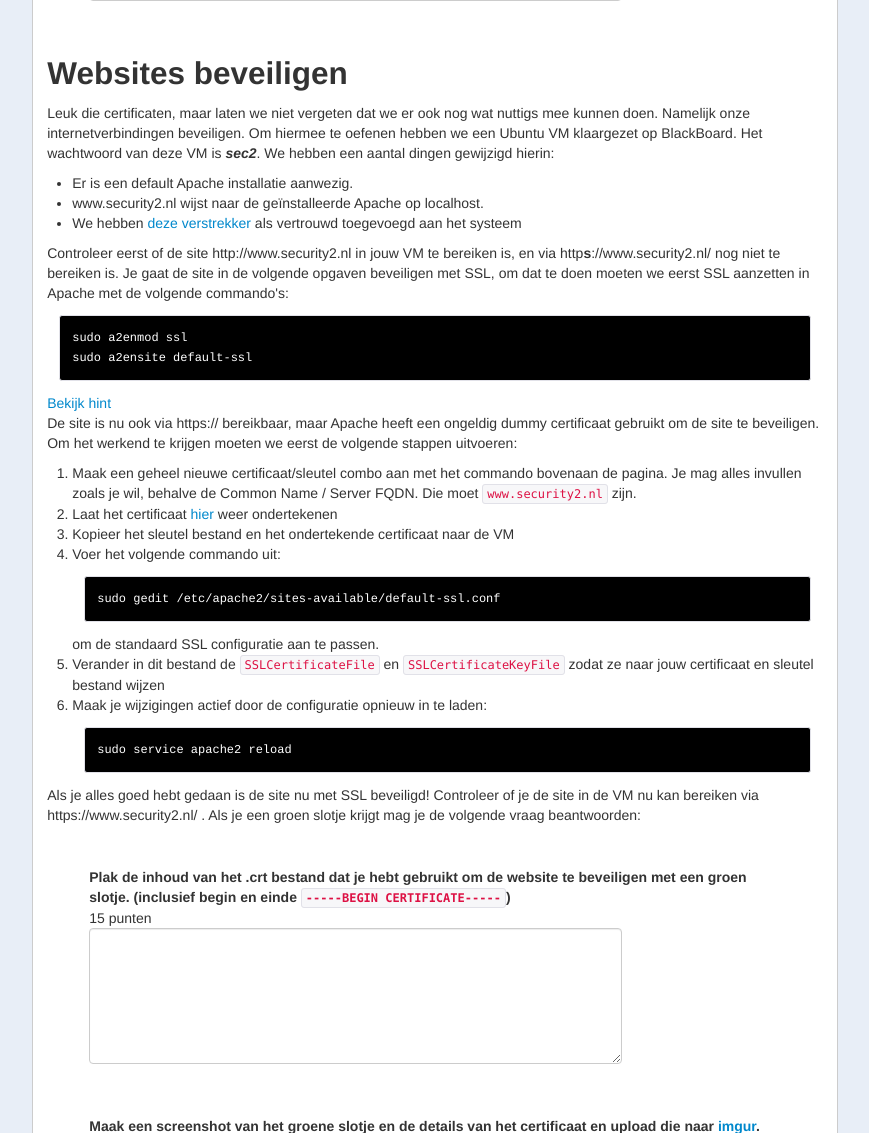
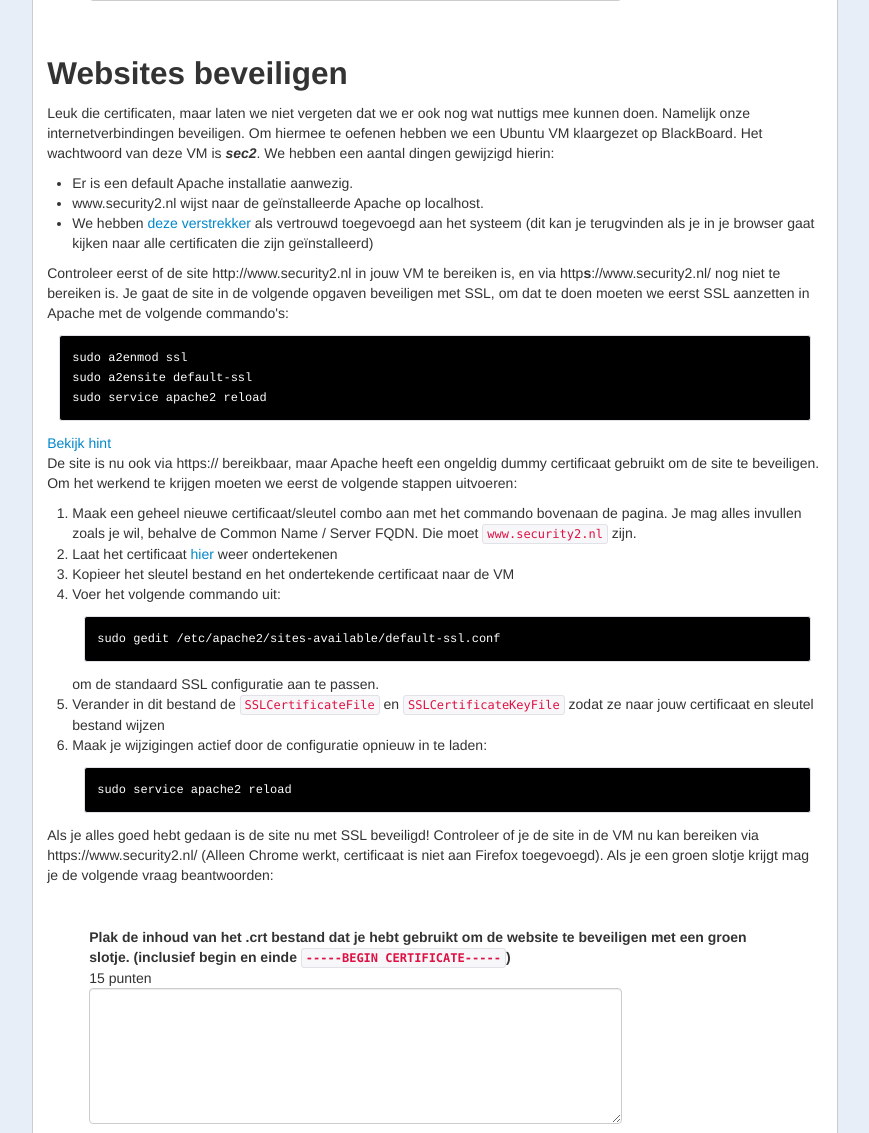
Before and after one commit to Avans/Security-Quiz, a Django app: template templates/certificaten.html in a window 1280 px wide. Shown: the part 2721-3854 px from the top of the page, without its empty margins (341-1210 px from the left). Run offline with Django 3.2, Linux system fonts and the light colour scheme; the template is opened without the code that fills it, so the values that code supplies are empty; parts of the project's set-up code (start-up, migrations or seed data) failed here and were passed over.

Commit message:
Certificaat werkt voor nu alleen in Chrome

```diff
--- a/templates/certificaten.html
+++ b/templates/certificaten.html
@@ -94,13 +94,14 @@
       <ul>
         <li>Er is een default Apache installatie aanwezig.</li>
         <li>www.security2.nl wijst naar de geïnstalleerde Apache op localhost.</li>
-        <li>We hebben <a href="/sign">deze verstrekker</a> als vertrouwd toegevoegd aan het systeem</li>
+        <li>We hebben <a href="/sign">deze verstrekker</a> als vertrouwd toegevoegd aan het systeem (dit kan je terugvinden als je in je browser gaat kijken naar alle certificaten die zijn geïnstalleerd)</li>
       </ul>
 
       <p>Controleer eerst of de site http://www.security2.nl in jouw VM te bereiken is, en via http<b>s</b>://www.security2.nl/ nog niet te bereiken is. Je gaat de site in de volgende opgaven beveiligen met SSL, om dat te doen moeten we eerst SSL aanzetten in Apache met de volgende commando's:</p>
 
       <code class="terminal">sudo a2enmod ssl<br>
-sudo a2ensite default-ssl</code>
+sudo a2ensite default-ssl<br>
+sudo service apache2 reload</code>
 
       <p class="hint">Hint: Commando's vul je in in het programma 'Terminal'</p>
 
@@ -115,7 +116,7 @@ sudo a2ensite default-ssl</code>
         <li>Maak je wijzigingen actief door de configuratie opnieuw in te laden: <code class="terminal">sudo service apache2 reload</code></li>
       </ol>
 
-      <p>Als je alles goed hebt gedaan is de site nu met SSL beveiligd! Controleer of je de site in de VM nu kan bereiken via https://www.security2.nl/ . Als je een groen slotje krijgt mag je de volgende vraag beantwoorden:</p>
+      <p>Als je alles goed hebt gedaan is de site nu met SSL beveiligd! Controleer of je de site in de VM nu kan bereiken via https://www.security2.nl/ (Alleen Chrome werkt, certificaat is niet aan Firefox toegevoegd). Als je een groen slotje krijgt mag je de volgende vraag beantwoorden:</p>
 
       <div class="question">
         <span class="question-string">Plak de inhoud van het .crt bestand dat je hebt gebruikt om de website te beveiligen met een groen slotje. (inclusief begin en einde <code>-----BEGIN CERTIFICATE-----</code>)</span>
```
